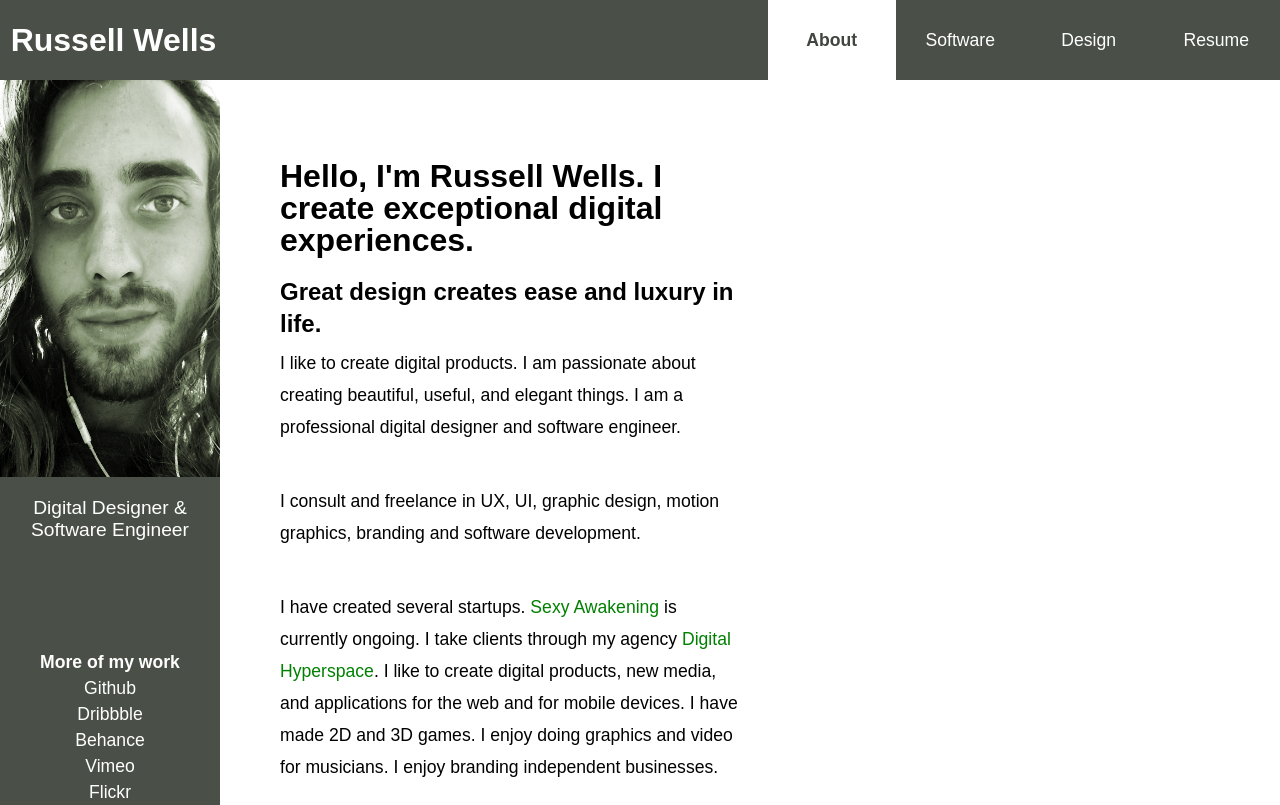
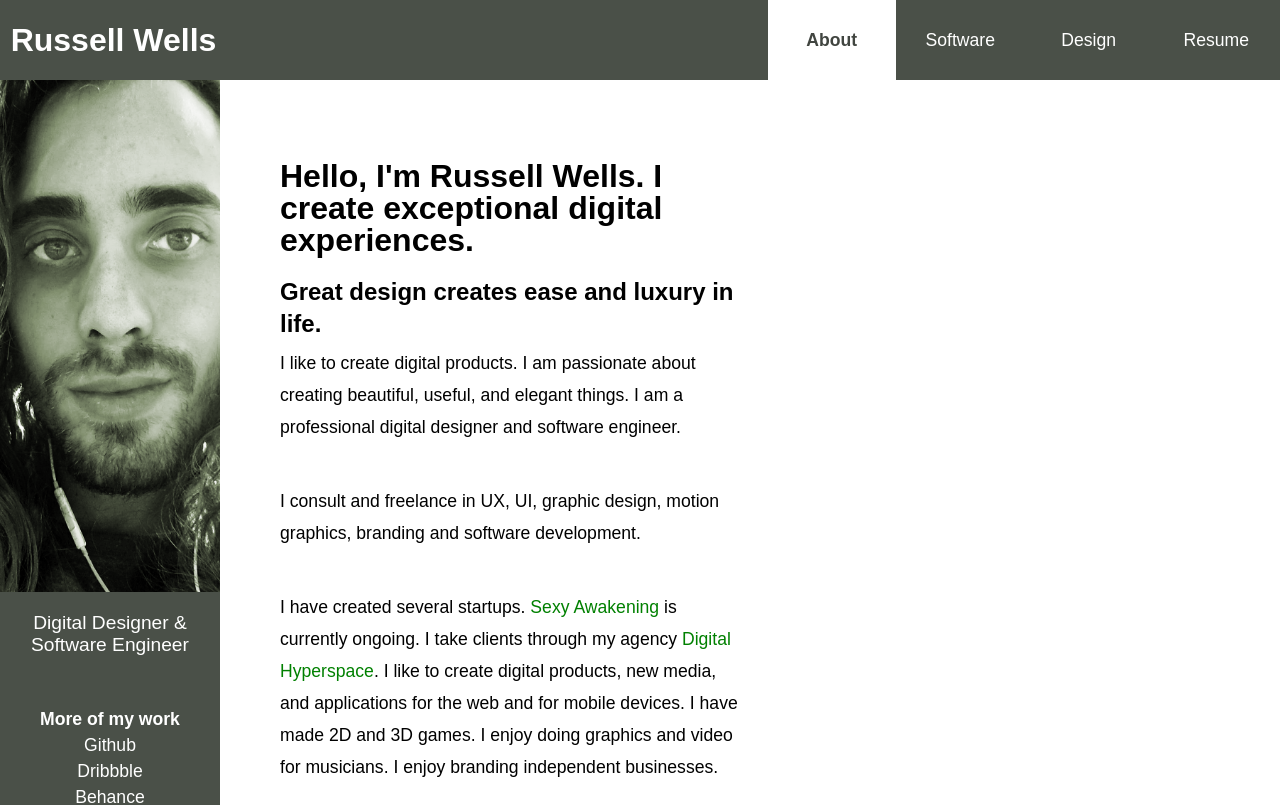
Before and after one commit to russjwells/russellwellsonline, a React (Create React App) app: page / in a window 1280 px wide. Shown: the top 805 px of the page. Built offline with nearby package versions, Linux system fonts and the light colour scheme.

Commit message:
headshot flex

```diff
--- a/src/App.css
+++ b/src/App.css
@@ -191,6 +191,7 @@ img {
   background-size: cover;
   background-repeat: no-repeat;
   flex-grow: 3;
+  flex: 30;
 }
 .Rightside {
   background-color: #FEFFF8;
```
